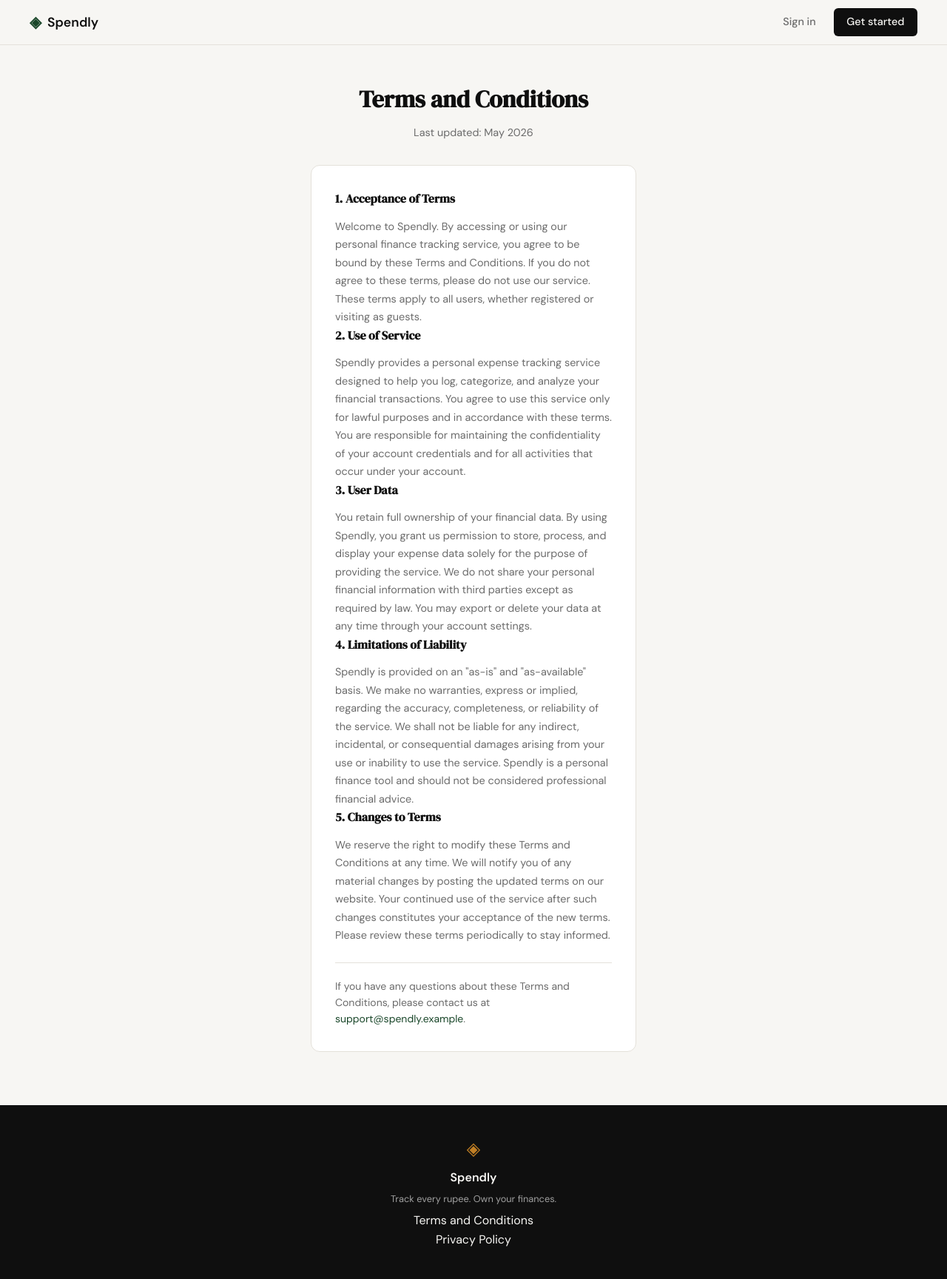
After one commit to 12ATHARAV/expense-tracker, a Flask app: page /terms in a window 1280 px wide. The commit adds this page. Shown: the whole page at 74% size. Run offline with Flask 3, Linux system fonts and the light colour scheme.

Commit message:
feat: add terms and conditions page

```diff
--- a/app.py
+++ b/app.py
@@ -20,6 +20,11 @@ def register():
 @app.route("/login")
 def login():
     return render_template("login.html")
+
+
+@app.route("/terms")
+def terms():
+    return render_template("terms.html")
 
 
 # ------------------------------------------------------------------ #
--- a/templates/base.html
+++ b/templates/base.html
@@ -34,7 +34,7 @@
             <span class="brand-icon">◈</span>
             <span class="footer-name">Spendly</span>
             <p class="footer-copy">Track every rupee. Own your finances.</p>
-            <p><a href="#">Terms and Conditions</a><br><a href="#">Privacy Policy</a></p>
+            <p><a href="/terms">Terms and Conditions</a><br><a href="#">Privacy Policy</a></p>
         </div>
     </footer>
 
--- /dev/null
+++ b/templates/terms.html
@@ -0,0 +1,61 @@
+{% extends "base.html" %}
+
+{% block title %}Terms and Conditions — Spendly{% endblock %}
+
+{% block content %}
+
+<section class="auth-section">
+    <div class="auth-container">
+        <div class="auth-header">
+            <h1 class="auth-title">Terms and Conditions</h1>
+            <p class="auth-subtitle">Last updated: May 2026</p>
+        </div>
+
+        <div class="auth-card">
+
+            <article class="terms-article">
+                <h2 class="feature-title" style="font-size: 1rem;">1. Acceptance of Terms</h2>
+                <p class="feature-body" style="margin-top: 0.5rem;">
+                    Welcome to Spendly. By accessing or using our personal finance tracking service, you agree to be bound by these Terms and Conditions. If you do not agree to these terms, please do not use our service. These terms apply to all users, whether registered or visiting as guests.
+                </p>
+            </article>
+
+            <article class="terms-article">
+                <h2 class="feature-title" style="font-size: 1rem;">2. Use of Service</h2>
+                <p class="feature-body" style="margin-top: 0.5rem;">
+                    Spendly provides a personal expense tracking service designed to help you log, categorize, and analyze your financial transactions. You agree to use this service only for lawful purposes and in accordance with these terms. You are responsible for maintaining the confidentiality of your account credentials and for all activities that occur under your account.
+                </p>
+            </article>
+
+            <article class="terms-article">
+                <h2 class="feature-title" style="font-size: 1rem;">3. User Data</h2>
+                <p class="feature-body" style="margin-top: 0.5rem;">
+                    You retain full ownership of your financial data. By using Spendly, you grant us permission to store, process, and display your expense data solely for the purpose of providing the service. We do not share your personal financial information with third parties except as required by law. You may export or delete your data at any time through your account settings.
+                </p>
+            </article>
+
+            <article class="terms-article">
+                <h2 class="feature-title" style="font-size: 1rem;">4. Limitations of Liability</h2>
+                <p class="feature-body" style="margin-top: 0.5rem;">
+                    Spendly is provided on an "as-is" and "as-available" basis. We make no warranties, express or implied, regarding the accuracy, completeness, or reliability of the service. We shall not be liable for any indirect, incidental, or consequential damages arising from your use or inability to use the service. Spendly is a personal finance tool and should not be considered professional financial advice.
+                </p>
+            </article>
+
+            <article class="terms-article">
+                <h2 class="feature-title" style="font-size: 1rem;">5. Changes to Terms</h2>
+                <p class="feature-body" style="margin-top: 0.5rem;">
+                    We reserve the right to modify these Terms and Conditions at any time. We will notify you of any material changes by posting the updated terms on our website. Your continued use of the service after such changes constitutes your acceptance of the new terms. Please review these terms periodically to stay informed.
+                </p>
+            </article>
+
+            <div style="margin-top: 1.5rem; padding-top: 1.25rem; border-top: 1px solid var(--border);">
+                <p style="font-size: 0.875rem; color: var(--ink-muted);">
+                    If you have any questions about these Terms and Conditions, please contact us at <a href="mailto:support@spendly.example" style="color: var(--accent);">support@spendly.example</a>.
+                </p>
+            </div>
+
+        </div>
+    </div>
+</section>
+
+{% endblock %}
```
